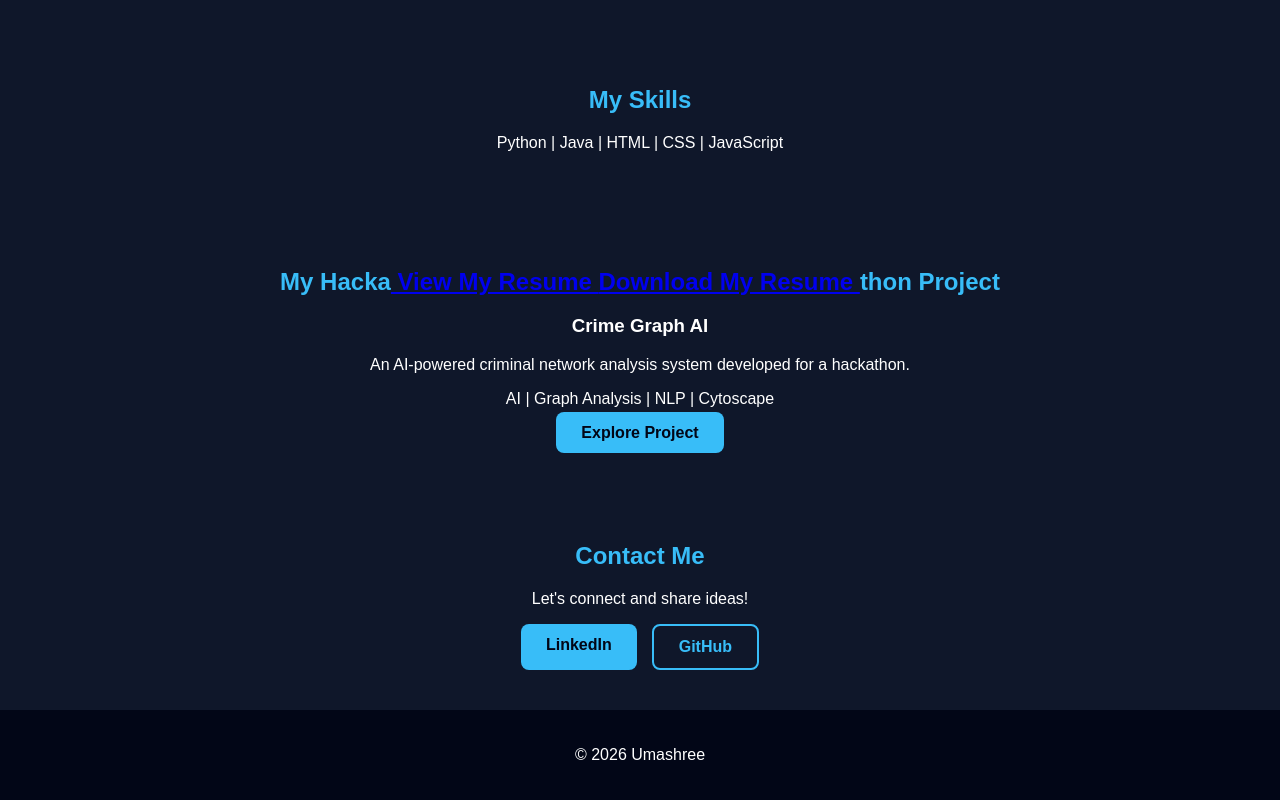
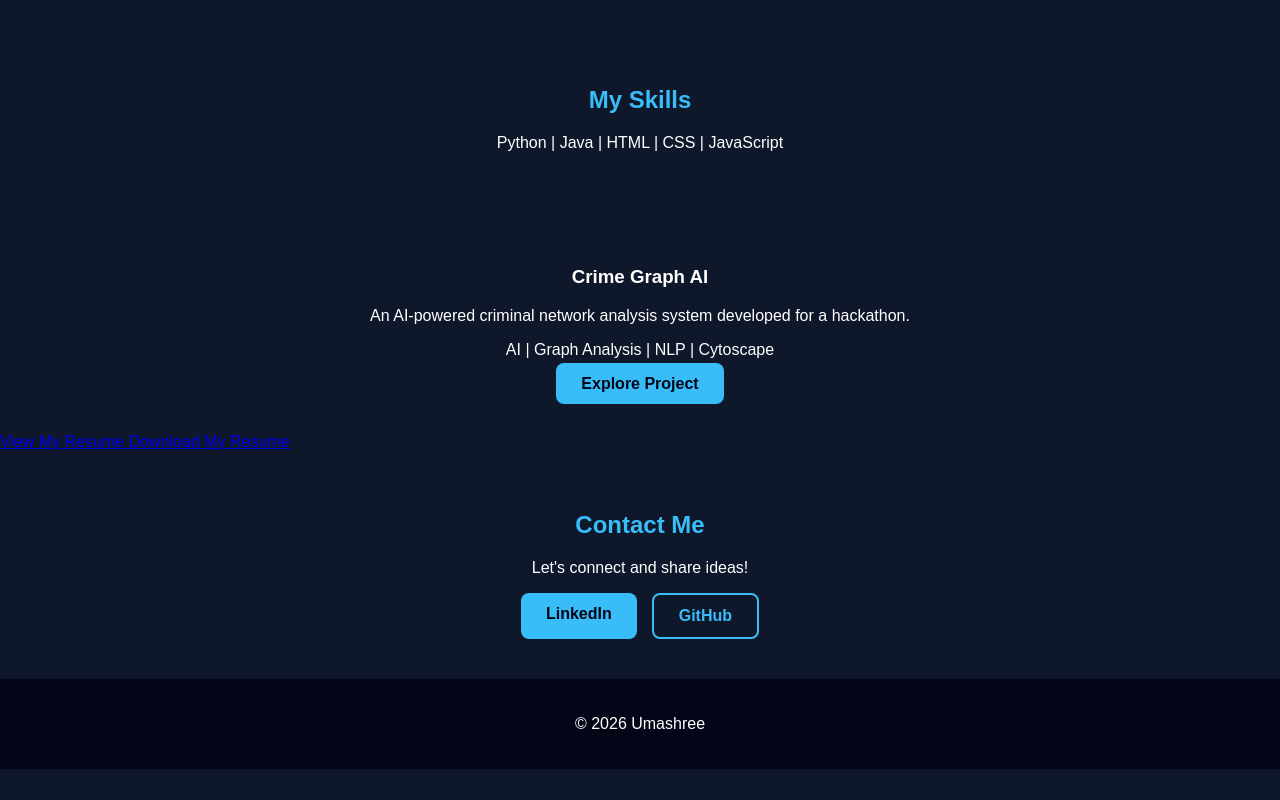
Before and after one commit to umashree08/portfolio, a plain HTML site: page index.html in a window 1280 px wide. Shown: the part 842-1642 px from the top of the page. After the commit the page ends 1611 px from the top, so only its background shows below. Drawn offline with Linux system fonts and the light colour scheme.

Commit message:
index.html

```diff
--- a/index.html
+++ b/index.html
@@ -47,13 +47,7 @@
 
 
     <section id="projects">
-    <h2>My Hacka<a href="resume.pdf" target="_blank">
-    View My Resume
-</a>
 
-<a href="resume.pdf" download>
-    Download My Resume
-</a>thon Project</h2>
 
     <div class="project-card">
 
@@ -74,6 +68,13 @@
 
     </div>
 </section>
+    <a href="resume.pdf" target="_blank">
+    View My Resume
+</a>
+
+<a href="resume.pdf" download>
+    Download My Resume
+</a>
     <section id="contact">
     <h2>Contact Me</h2>
 
@@ -86,7 +87,7 @@
             LinkedIn
         </a>
 
-        <a href="https://github.com/Umashree-BOT"
+        <a href="https://github.com/umashree08"
            target="_blank"
            class="btn outline">
             GitHub
```
